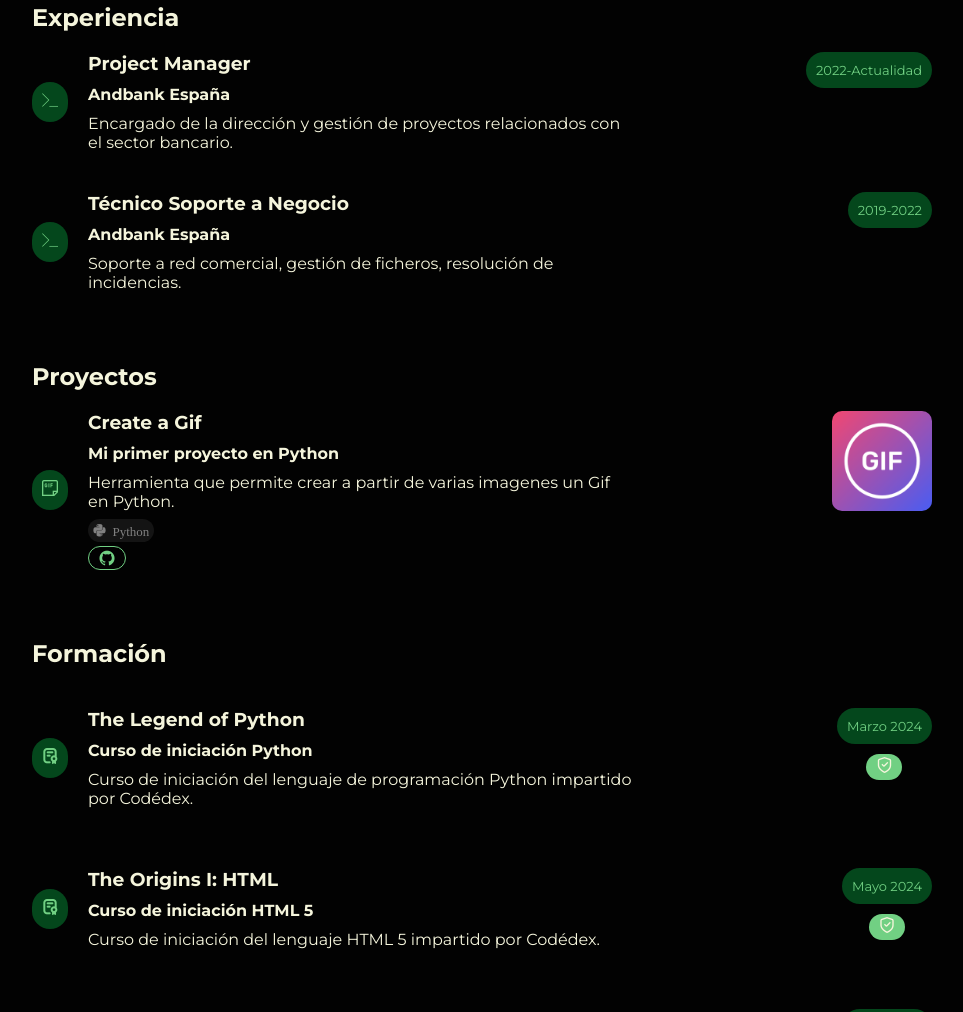
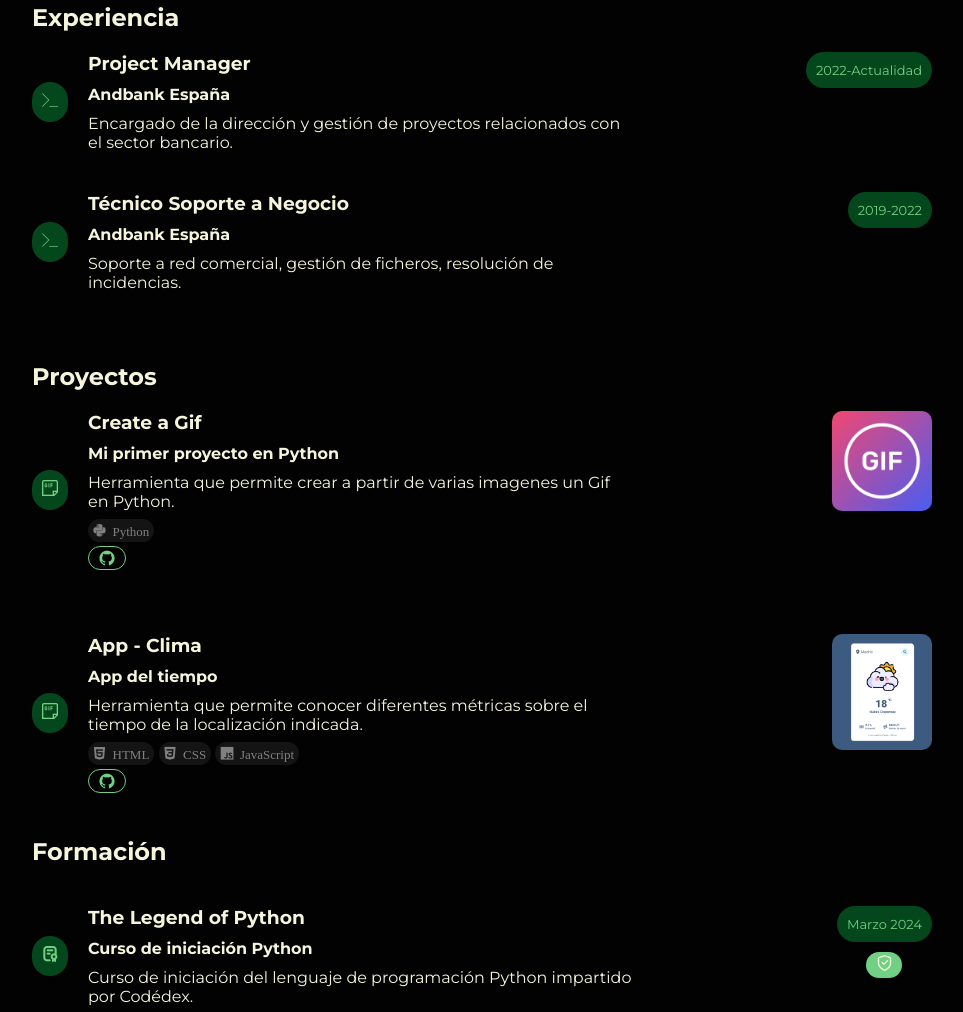
Before and after one commit to eduhumanes91/final-project-css-codedex, a plain HTML site: page index.html in a window 1280 px wide. Shown: the part 512-1524 px from the top of the page, without its empty margins (158-1121 px from the left). Drawn offline with nearby package versions, Linux system fonts and the light colour scheme.

Commit message:
Añadido tecnoliga Javascrip y proyecto App-Clima

```diff
--- a/index.html
+++ b/index.html
@@ -60,6 +60,9 @@
         </li>
         <li class="tecnology-icon">
           <i class="devicon-css3-plain"> CSS</i>
+        </li>
+        <li class="tecnology-icon">
+          <i class="devicon-javascript-plain"> JavaScript</i>
         </li>
         <li class="tecnology-icon">
           <i class="devicon-python-plain"> Python</i>
@@ -125,6 +128,32 @@
         </div>
       </div>
     </section>
+    <div class="project-container">
+      <div class="project-left">
+        <div class="project-icon">
+          <i class="fi fi-rs-gif"></i>
+        </div>
+        <div class="project-text">
+          <h3>App - Clima</h3>
+          <h4>App del tiempo</h4>
+          <p>Herramienta que permite conocer diferentes métricas sobre el tiempo de la localización indicada.</p>
+          <div class="project-stack">
+            <i class="devicon-html5-plain" id="project-stack-icon"> HTML</i>
+            <i class="devicon-css3-plain" id="project-stack-icon"> CSS</i>
+            <i class="devicon-javascript-plain" id="project-stack-icon"> JavaScript</i>
+          </div>
+          <div class="project-link">
+            <a href="https://github.com/eduhumanes91/app-clima" target="_blank">
+              <i class="devicon-github-original" id= "github"></i>
+            </a>
+          </div>
+        </div>
+      </div>
+      <div class="project-rigth">
+        <img class="project-img" src="images/weather-app.png" alt="Imagen de portada app-clima">
+      </div>
+    </div>
+  </section>
     <section class="section-formation">
       <h2>Formación</h2>
       <div class="formation-container">
```
Also changed, not shown: images/weather-app.png (added).
